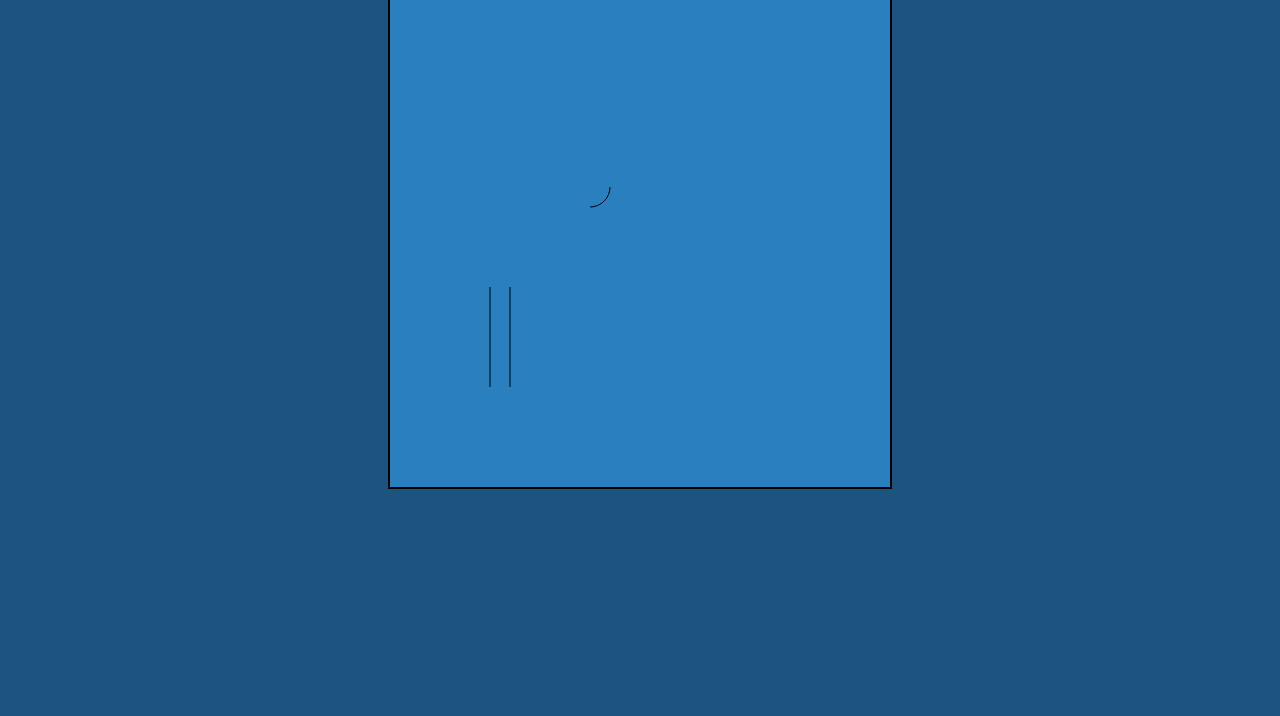
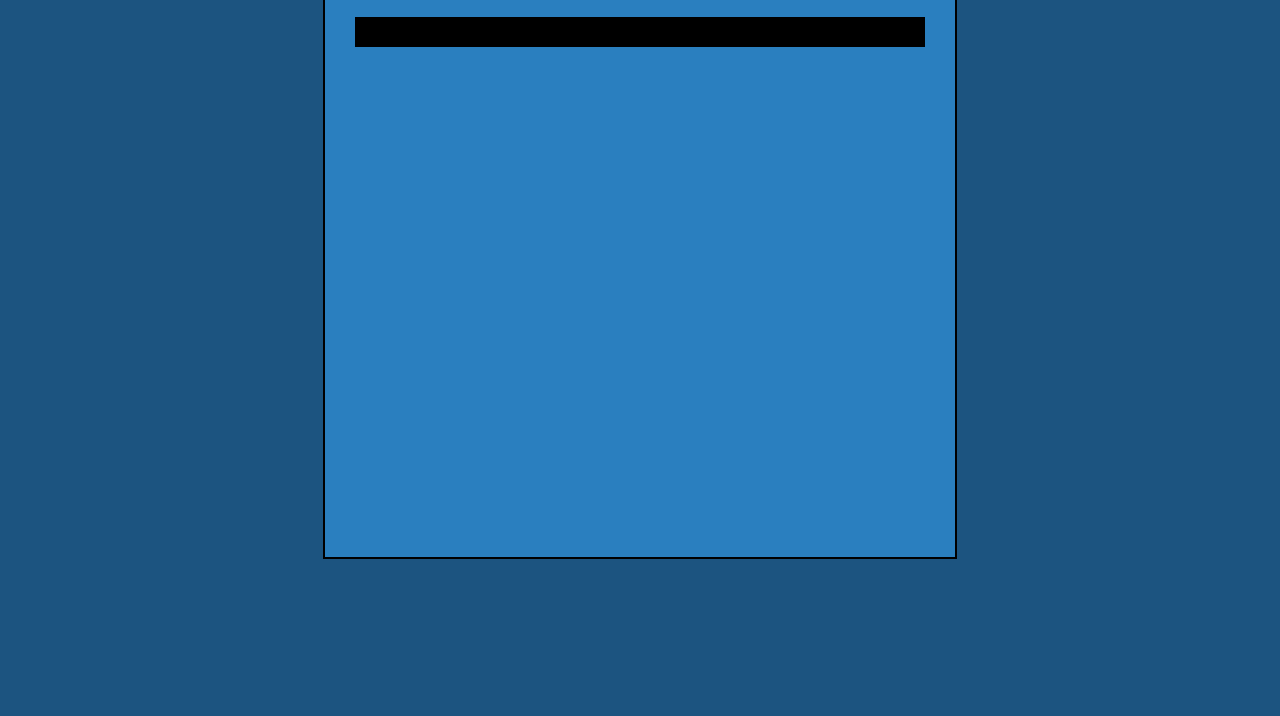
Before and after one commit to gabrielott/jsGames, a plain HTML site: page pacman/pacman.html in a window 1280 px wide. Shown: the part 84-800 px from the top of the page. Drawn offline with Linux system fonts and the light colour scheme.

Commit message:
Desenho de paredes

```diff
--- a/pacman/pacman.html
+++ b/pacman/pacman.html
@@ -9,7 +9,7 @@
 
 	<body>
 		<h1>pacman</h1>
-		<canvas id="canvas" width="500" height="500"></canvas>
+		<canvas id="canvas" width="630" height="570"></canvas>
 		<script src="pacman.js"></script>
 	</body>
 </html>
--- a/pacman/pacman.js
+++ b/pacman/pacman.js
@@ -1,5 +1,32 @@
 const canvas = document.getElementById("canvas");
 const ctx = canvas.getContext("2d");
+
+const GRIDUNIT = 30;
+const MAX_X = 50;
+const MAX_Y = 50;
+
+class Coord {
+	constructor(x, y) {
+		this.x = x;
+		this.y = y;
+	}
+
+	get pixelX() {
+		return this.x * GRIDUNIT;
+	}
+
+	get pixelY() {
+		return this.y * GRIDUNIT;
+	}
+
+	toPixels() {
+		return new Coord(this.x * GRIDUNIT, this.y * GRIDUNIT);
+	}
+
+	static fromPixels(x, y) {
+		return new Coord(Math.round(x / GRIDUNIT) * GRIDUNIT, Math.round(y / GRIDUNIT) * GRIDUNIT);
+	}
+}
 
 const Direction = Object.freeze({
 	"north": 1,
@@ -8,46 +35,37 @@ const Direction = Object.freeze({
 	"west" : 4
 });
 
-drawWall(100, 300, Direction.south, 100, 20);
+function drawWall(coord, length, direction) {
+	let xSize;
+	let ySize;
 
-ctx.beginPath();
-ctx.arc(200, 200, 20, 0, Math.PI / 2);
-ctx.stroke();
-
-function drawWall(x1, y1, direction, length, thickness) {
-	let x2 = x1;
-	let y2 = y1;
 	switch(direction) {
 		case Direction.north:
-			y2 -= length; break;
+			ySize = -length * GRIDUNIT; break;
 		case Direction.south:
-			y2 += length; break;
+			ySize = length * GRIDUNIT; break;
+		case Direction.east:
+			xSize = length * GRIDUNIT; break;
 		case Direction.west:
-			x2 -= length; break;
-		case Direction.east:
-			x2 += length; break;
+			xSize = -length * GRIDUNIT; break;
+	}
+
+	if(direction === Direction.north || direction === Direction.south) {
+		xSize = GRIDUNIT;
+	} else {
+		ySize = GRIDUNIT;
 	}
 
 	ctx.beginPath();
-	ctx.moveTo(x1, y1);
-	ctx.lineTo(x2, y2);
-
-	if(direction === Direction.north || direction === Direction.south) {
-		ctx.moveTo(x1 + thickness, y1);
-		ctx.lineTo(x2 + thickness, y2);
-	} else {
-		ctx.moveTo(x1, y1 + thickness);
-		ctx.lineTo(x2, y2 + thickness);
-	}
-
-	ctx.stroke();
-}
-
-function drawCorner(x, y, d1, d2) {
+	ctx.rect(coord.pixelX, coord.pixelY, xSize, ySize);
+	ctx.fill();
 }
 
 function setup() {
+	drawWall(new Coord(1, 1), 19, Direction.east);
 }
 
 function update() {
 }
+
+setup();
```
